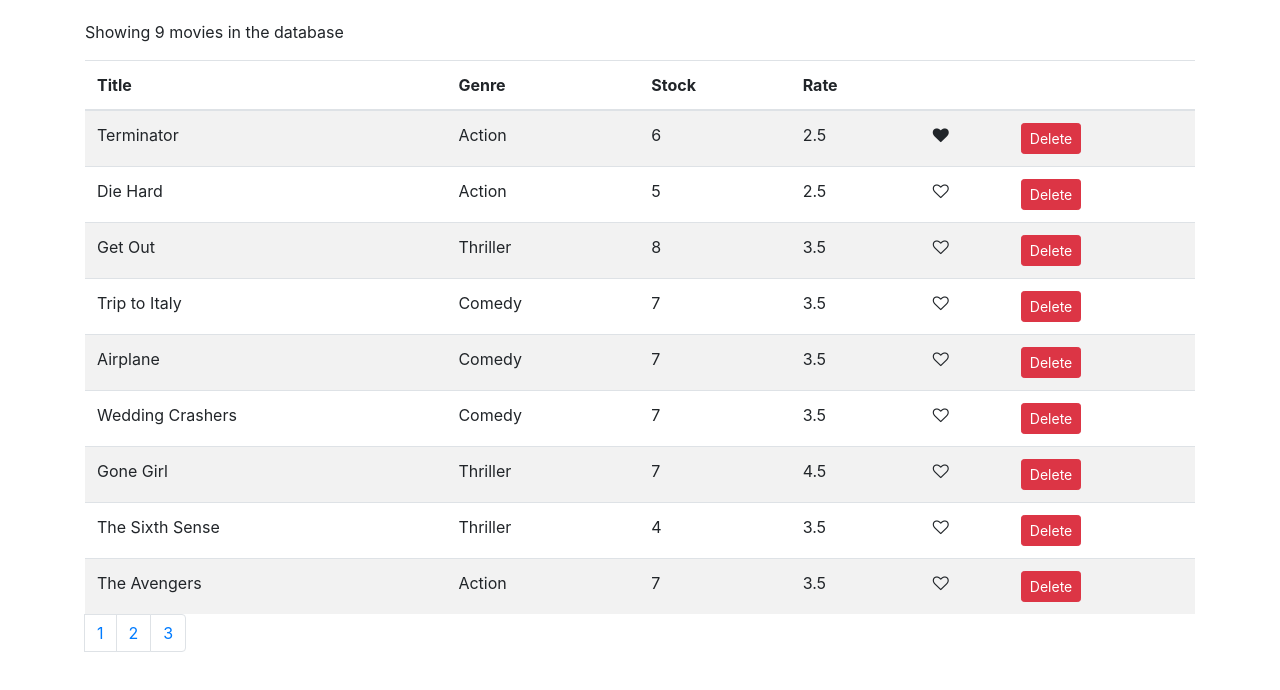
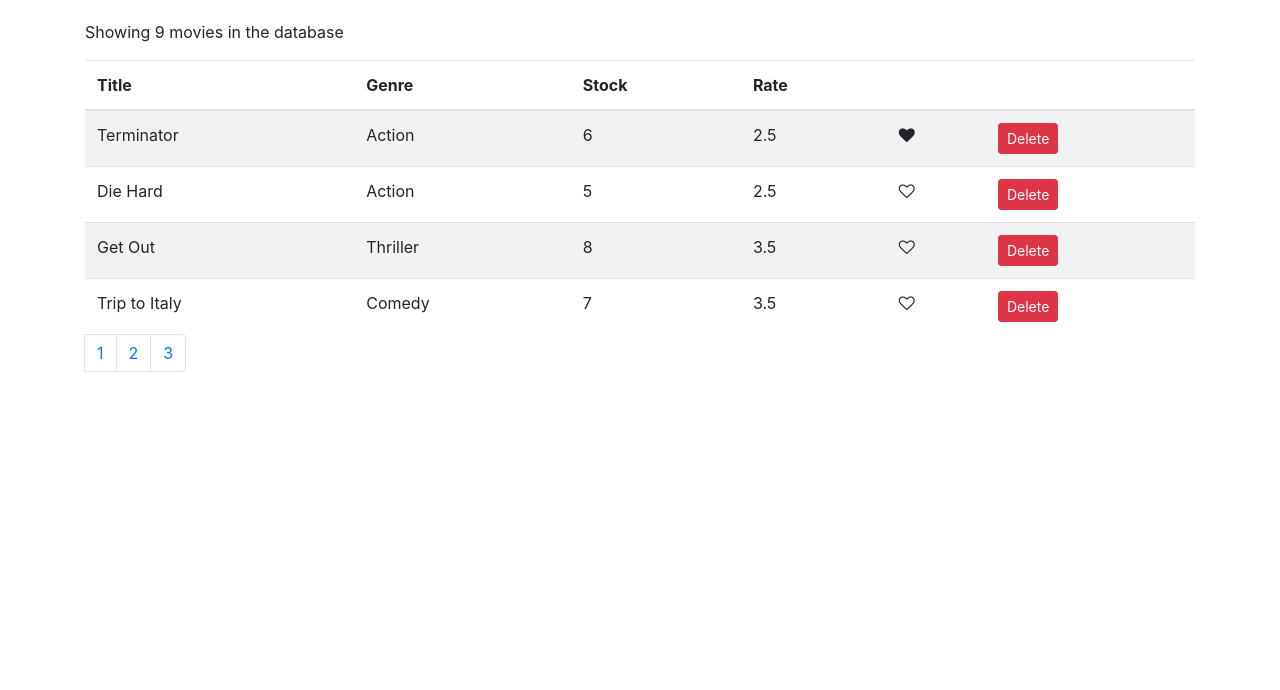
Before and after one commit to OjureFred/vidly, a React (Create React App) app: page / in a window 1280 px wide. Shown: the top 690 px of the page. Built offline with nearby package versions, Linux system fonts and the light colour scheme.

Commit message:
6. Completed code for navigation of pagination component

```diff
--- a/package.json
+++ b/package.json
@@ -10,6 +10,7 @@
     "bootstrap": "^4.6.2",
     "font-awesome": "^4.7.0",
     "lodash": "^4.17.21",
+    "prop-types": "^15.8.1",
     "react": "^18.2.0",
     "react-bootstrap": "^2.5.0",
     "react-dom": "^18.2.0",
--- a/src/components/common/pagination.jsx
+++ b/src/components/common/pagination.jsx
@@ -1,10 +1,9 @@
 import React from 'react';
 import _ from 'lodash';
+import propTypes from 'prop-types';
 
 const Pagination = (props) => {
-    const { itemsCount, pageSize, currentPage, onPageChange }= props;
-    console.log(currentPage)
-
+    const { itemsCount, pageSize, currentPage, onPageChange } = props;
     const pagesCount = Math.ceil(itemsCount/pageSize);
     if(pagesCount === 1) return null;
     const pages = _.range(1, pagesCount + 1);
@@ -12,7 +11,7 @@
     return (
         <nav>
             <ul className="pagination">
-                {pages.map(page => (
+                {pages.map( page => (
                     <li key = {page} className={page === currentPage ? 'page-item-active' : 'page-item'}>
                         <a className="page-link" onClick={()=> onPageChange(page)} href="#">{page}</a>
                     </li>
@@ -21,6 +20,15 @@
         </ul>
     </nav>
     );
+
+
 }
 
+ Pagination.propTypes = {
+        itemsCount: propTypes.number.isRequired,
+        pageSize: propTypes.number.isRequired,
+        currentPage: propTypes.number.isRequired,
+        onPageChange: propTypes.func.isRequired
+    };
+
 export default Pagination;
--- a/src/components/movies.jsx
+++ b/src/components/movies.jsx
@@ -3,6 +3,7 @@
 
 import Like from './common/like'
 import Pagination from './common/pagination';
+import {Paginate} from './utils/paginate'
 
 import { getMovies } from '../services/fakeMovieService';
 
@@ -34,7 +35,11 @@
 
     render() {
         const { length: count} = this.state.movies;
-        const {pageSize, currentPage} = this.state;
+        const {pageSize, currentPage, movies:allMovies} = this.state;
+        if (count === 0) return <p>There are no movies in the database.</p>
+
+        const movies = Paginate(allMovies, currentPage, pageSize);
+
         if (this.state.movies.length ===0)
             return <p>There are no movies in the database </p>
 
@@ -53,8 +58,8 @@
                 </tr>
             </thead>
             <tbody>
-                {this.state.movies.map( movie => (
-                     <tr key={ movie._id}>
+                {movies.map( movie => (
+                    <tr key={ movie._id}>
                     <td>{movie.title}</td>
                     <td>{movie.genre.name}</td>
                     <td>{movie.numberInStock}</td>
@@ -66,7 +71,7 @@
 
             </tbody>
             <Pagination
-                onPageChange = {this.state.handlePageChange}
+                onPageChange = {this.handlePageChange}
                 itemsCount = {count}
                 pageSize = {pageSize}
                 currentPage = {currentPage}
--- /dev/null
+++ b/src/components/utils/paginate.js
@@ -0,0 +1,9 @@
+import _ from 'lodash';
+
+export function Paginate(items, pageNumber, pageSize) {
+    const startIndex = (pageNumber - 1) * pageSize;
+    return _(items)
+    .slice(startIndex)
+    .take(pageSize)
+    .value();
+}
```
Also changed, not shown: 1 other file (tests, documents, lock files or other folders).
